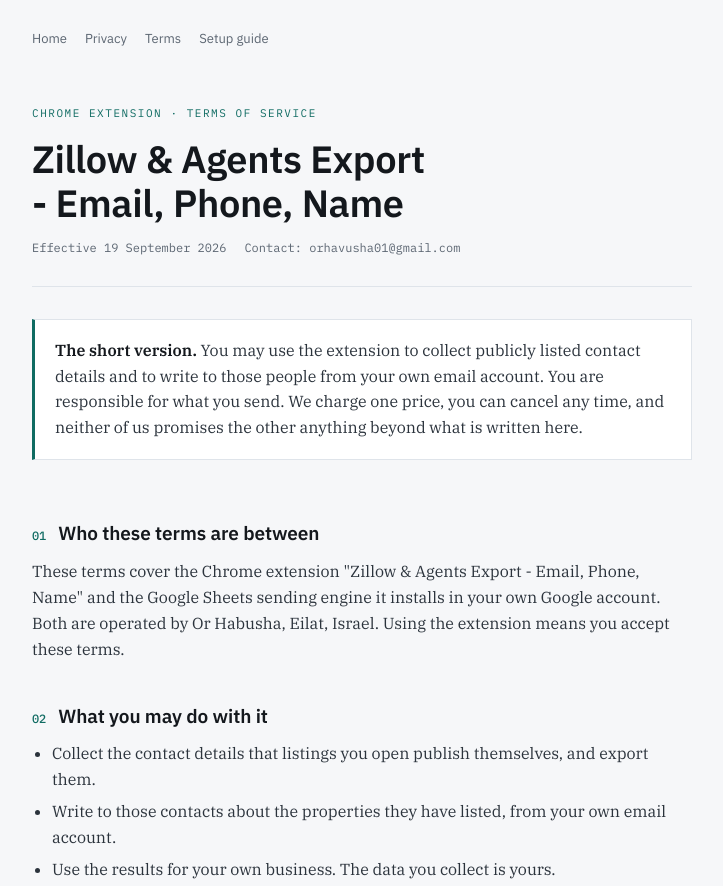
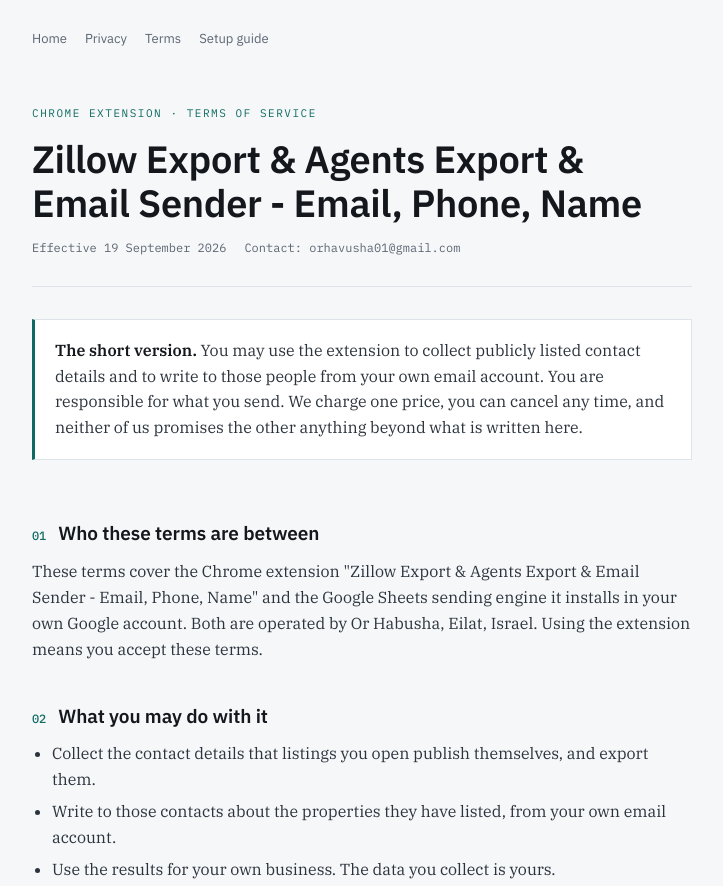
Before and after one commit to zillowagentexport/zillowagentexport.github.io, a plain HTML site: page terms.html in a window 1280 px wide. Shown: the top 886 px of the page, without its empty margins (278-1001 px from the left). Drawn offline with Linux system fonts and the light colour scheme.

Commit message:
Rename to Zillow Export & Agents Export & Email Sender

```diff
--- a/terms.html
+++ b/terms.html
@@ -143,7 +143,7 @@
   </nav>
   <header class="head">
     <span class="eyebrow">Chrome extension &middot; Terms of service</span>
-    <h1>Zillow &amp; Agents Export - Email, Phone, Name</h1>
+    <h1>Zillow Export &amp; Agents Export &amp; Email Sender - Email, Phone, Name</h1>
     <div class="meta">
       <span>Effective 19 September 2026</span>
       <span>Contact: orhavusha01@gmail.com</span>
@@ -156,7 +156,7 @@
 
   <section>
     <h2><span class="num">01</span>Who these terms are between</h2>
-    <p>These terms cover the Chrome extension "Zillow &amp; Agents Export - Email, Phone, Name" and the Google Sheets sending engine it installs in your own Google account. Both are operated by Or Habusha, Eilat, Israel. Using the extension means you accept these terms.</p>
+    <p>These terms cover the Chrome extension "Zillow Export &amp; Agents Export &amp; Email Sender - Email, Phone, Name" and the Google Sheets sending engine it installs in your own Google account. Both are operated by Or Habusha, Eilat, Israel. Using the extension means you accept these terms.</p>
   </section>
 
   <section>
```
